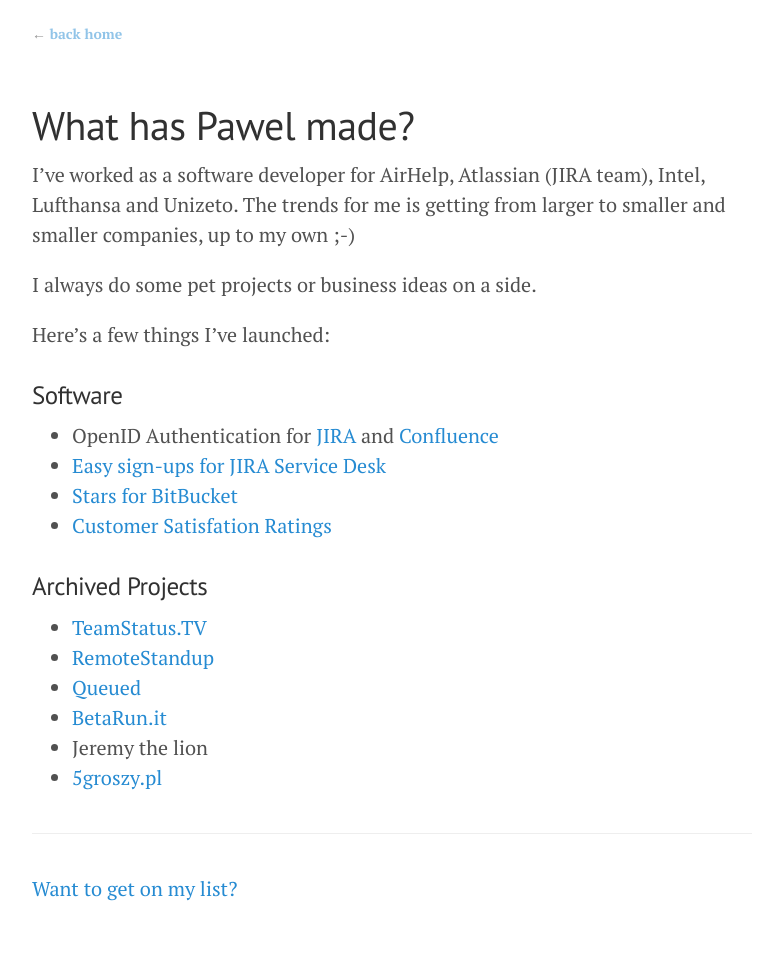
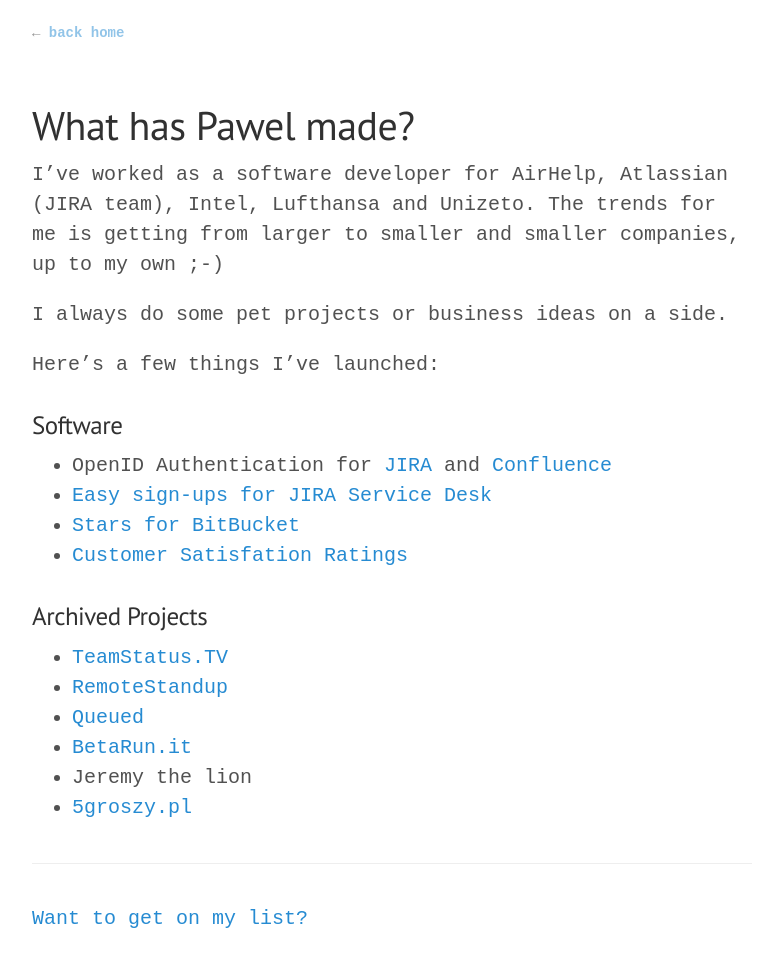
Before and after one commit to pawelniewie/pawelniewiadomski.com, a Jekyll site: the page built from products.md, in a window 1280 px wide. Shown: the whole page, without its empty margins (248-1014 px from the left). Built offline with Jekyll 4.4.1, drawn with Linux system fonts in a browser that asks for light colours; Markdown is read by kramdown in place of the engine named in the settings; before the commit the page ends 944 px from its top, so only the background shows below that.

Commit message:
switched to roboto

```diff
--- a/css/main.scss
+++ b/css/main.scss
@@ -13,3 +13,7 @@
 		color: $grey-color;
 	}
 }
+
+body {
+	font-family: 'Roboto Mono', monospace;
+}
```
